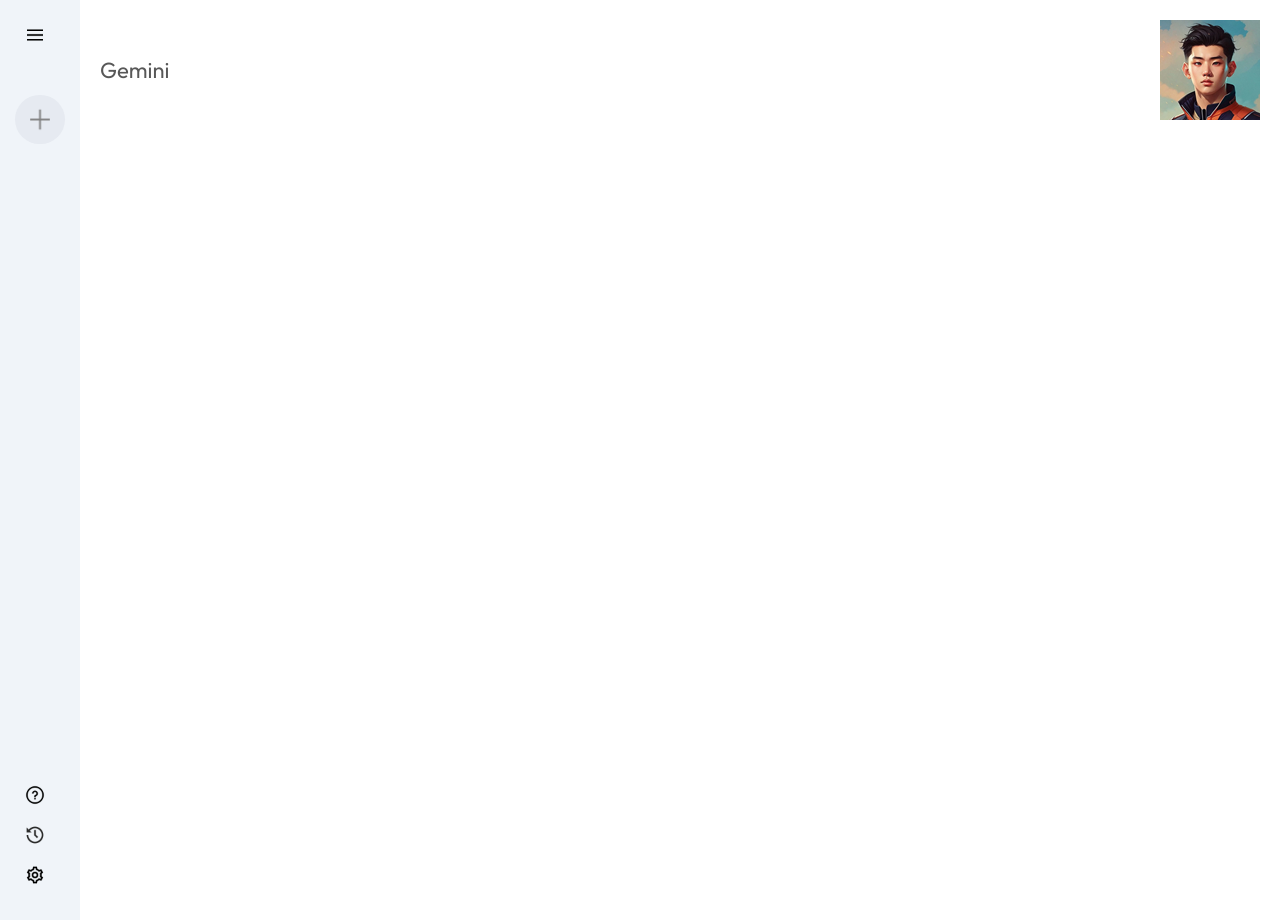
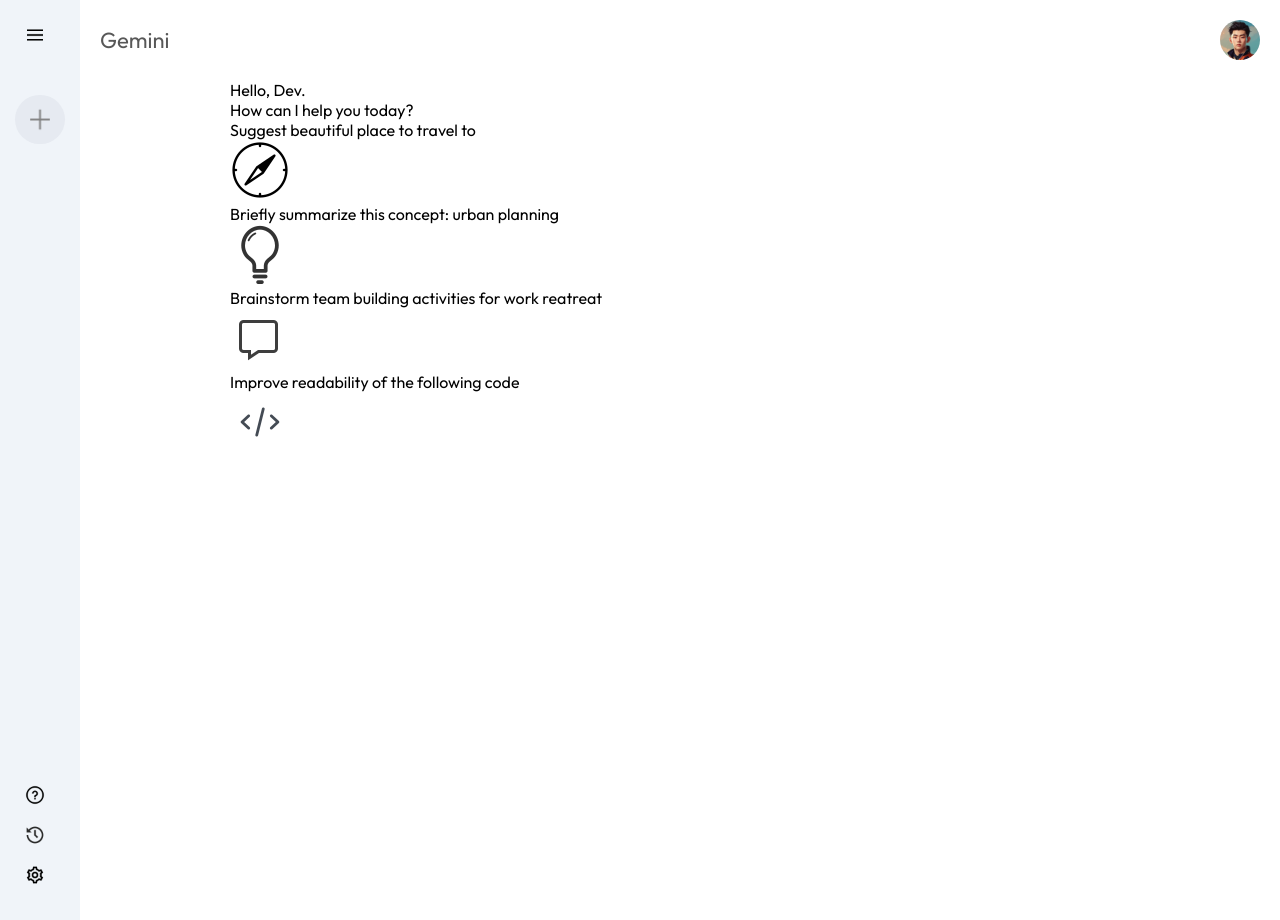
Before and after one commit to tonyG4A/Gemini-Clone, a React (Vite) app in the folder Gemini Clone/: page / in a window 1280 px wide. Built offline with nearby package versions, Linux system fonts and the light colour scheme.

Commit message:
added a main container class and cards within that class

```diff
--- a/Gemini Clone/src/components/Main/Main.css
+++ b/Gemini Clone/src/components/Main/Main.css
@@ -13,3 +13,13 @@
     padding: 20px;
     color: #585858;
 }
+
+.main .nav img{
+    width: 40px;
+    border-radius: 50%;
+}
+
+.main-container{
+    width: 900px;
+    margin: auto;
+}
--- a/Gemini Clone/src/components/Main/Main.jsx
+++ b/Gemini Clone/src/components/Main/Main.jsx
@@ -9,6 +9,30 @@
         <p>Gemini</p>
         <img src={assets.user_icon} alt="" />
       </div>
+      <div className="main-container">
+        <div className="great">
+          <p><span>Hello, Dev.</span></p>
+          <p>How can I help you today?</p>
+        </div>
+        <div className="cards">
+          <div className="card">
+            <p>Suggest beautiful place to travel to</p>
+            <img src={assets.compass_icon} alt="" />
+          </div>
+          <div className="card">
+            <p>Briefly summarize this concept: urban planning</p>
+            <img src={assets.bulb_icon} alt="" />
+          </div>
+          <div className="card">
+            <p>Brainstorm team building activities for work reatreat</p>
+            <img src={assets.message_icon} alt="" />
+          </div>
+          <div className="card">
+            <p>Improve readability of the following code</p>
+            <img src={assets.code_icon} alt="" />
+          </div>
+        </div>
+      </div>
     </div>
   )
 }
```
